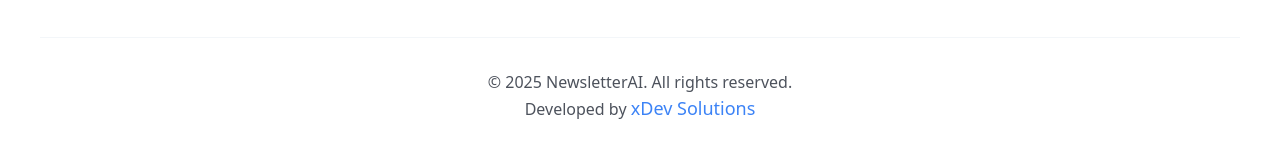
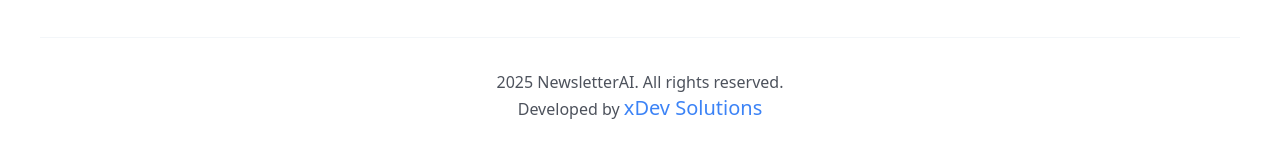
Before and after one commit to tilak318/newsletter, a React (Vite) app in the folder client/: page /create in a window 1280 px wide. Shown: the part 1012-1170 px from the top of the page. Built offline with nearby package versions, Linux system fonts and the light colour scheme.

Commit message:
Your commit message here

```diff
--- a/client/src/components/FooterSection.tsx
+++ b/client/src/components/FooterSection.tsx
@@ -52,14 +52,14 @@ const FooterSection: React.FC = () => {
 
         <div className="mt-12 pt-8 border-t border-border/40">
           <p className="text-base text-foreground/70 text-center">
-            © 2025 NewsletterAI. All rights reserved.
+            2025 NewsletterAI. All rights reserved.
             <br />
             Developed by{" "}
             <a
               href="https://xdev.onrender.com/"
               target="_blank"
               rel="noopener noreferrer"
-              className="text-primary hover:underline text-lg font-medium"
+              className="text-primary text-xl font-medium hover:text-red-500 hover:scale-105 transition-transform transition-colors duration-300"
             >
               xDev Solutions
             </a>
```
